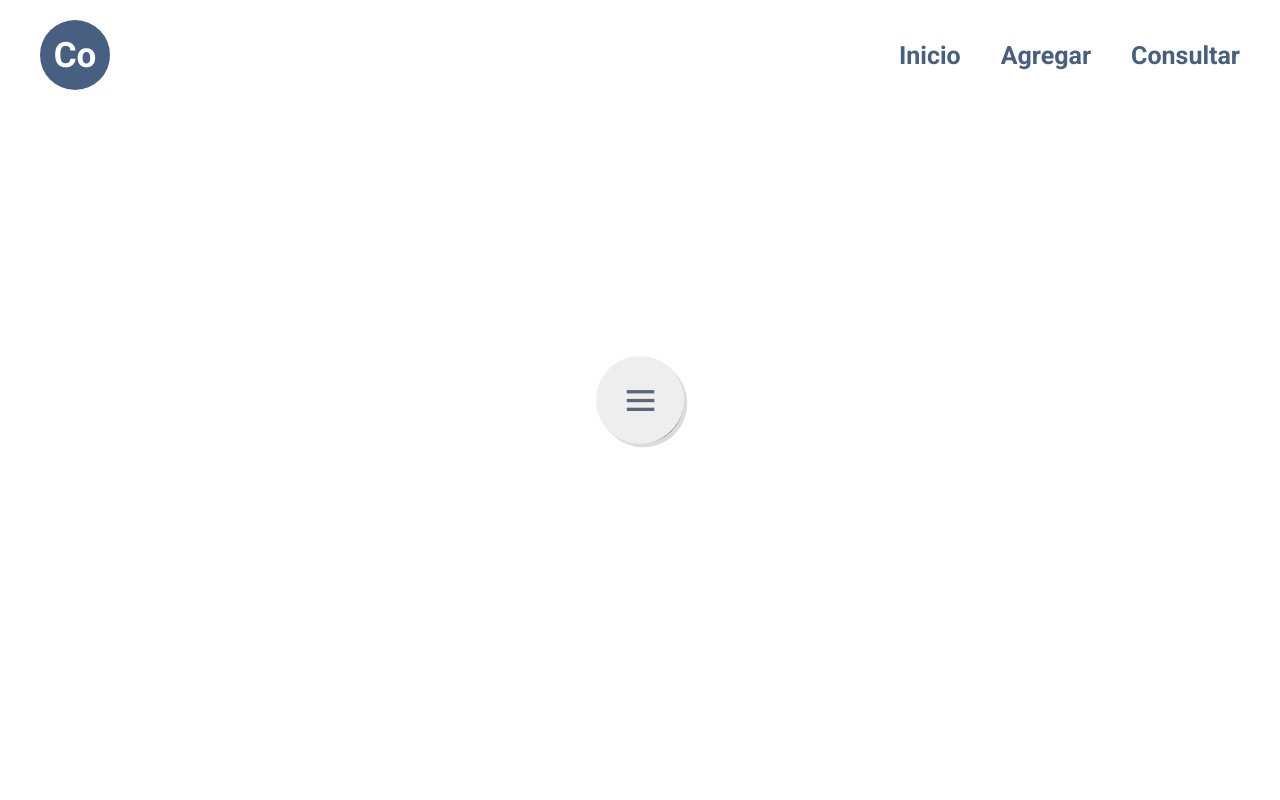
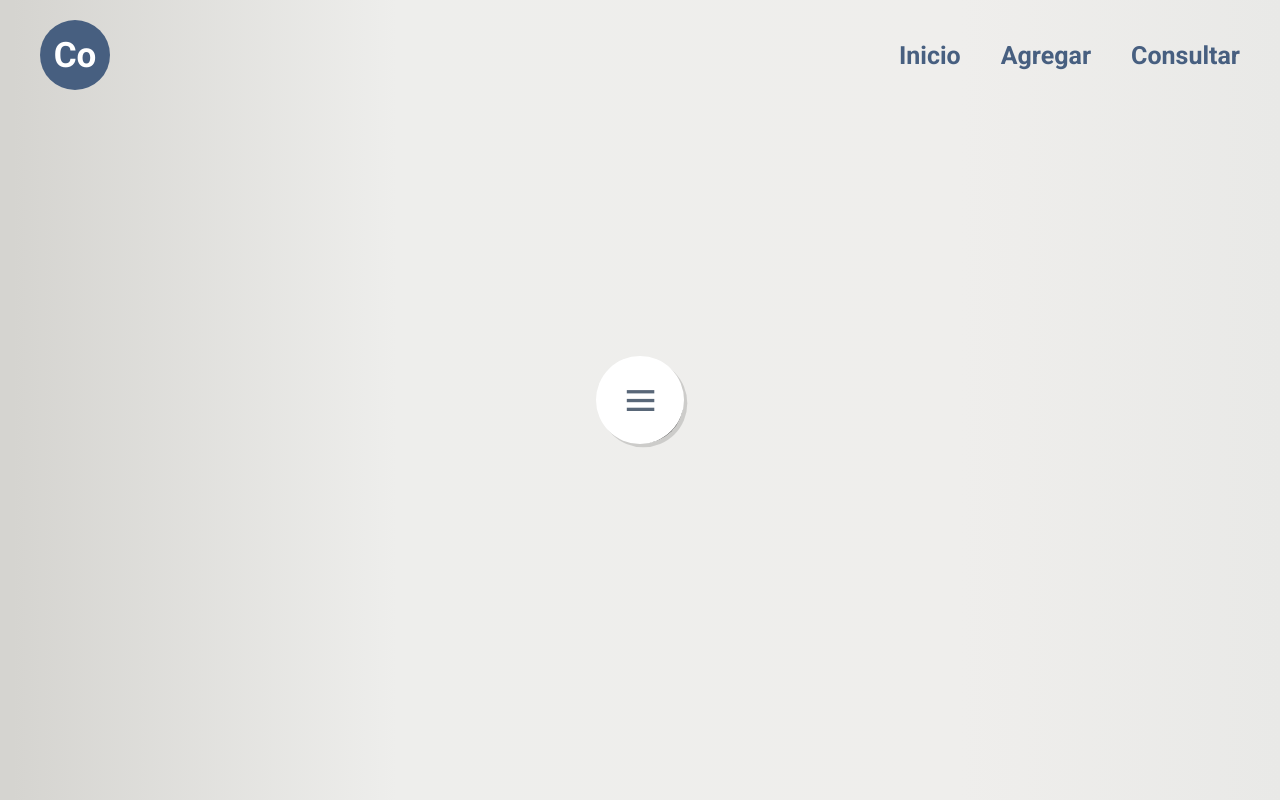
Before and after one commit to Jonatan-Elizalde-Gomez/pagina-web-coven, a plain HTML site: page pages/add-menu.html in a window 1280 px wide. Drawn offline with Linux system fonts and the light colour scheme.

Commit message:
Background color change

```diff
--- a/styles/styles.css
+++ b/styles/styles.css
@@ -3,6 +3,11 @@
     box-sizing: border-box;
     padding: 0;
     margin: 0;
+  }
+
+  html{
+    height: 100%;
+    background-image: linear-gradient(to right, #d5d4d0 0%, #d5d4d0 1%, #eeeeec 31%, #efeeec 75%, #e9e9e7 100%);
   }
 
   body {
@@ -130,13 +135,13 @@ a {
 
 .menu-item,
 .menu-open-button {
-  background: #EEEEEE;
+  background: white;
   border-radius: 100%;
   width: 80px;
   height: 80px;
   margin-left: -40px;
   position: absolute;
-  color: #FFFFFF;
+  color: white;
   text-align: center;
   line-height: 80px;
   transform: translate3d(0, 0, 0);
@@ -201,7 +206,7 @@ a {
 
 
 .menu-item:hover {
-  background: #EEEEEE;
+  background: white;
   color: #3290B1;
 }
 
@@ -452,7 +457,7 @@ a {
 .credit {
   margin: 24px 20px 120px 0;
   text-align: right;
-  color: #EEEEEE;
+  color: white;
 }
 
 .credit a {
```
Also changed, not shown: assets/imagen-1.png.
